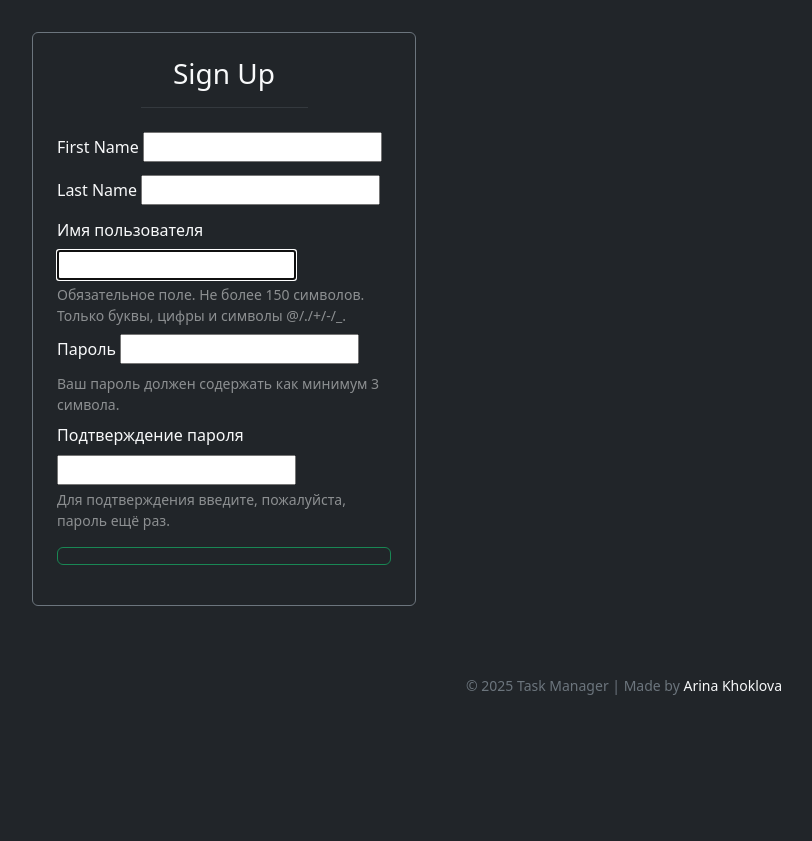
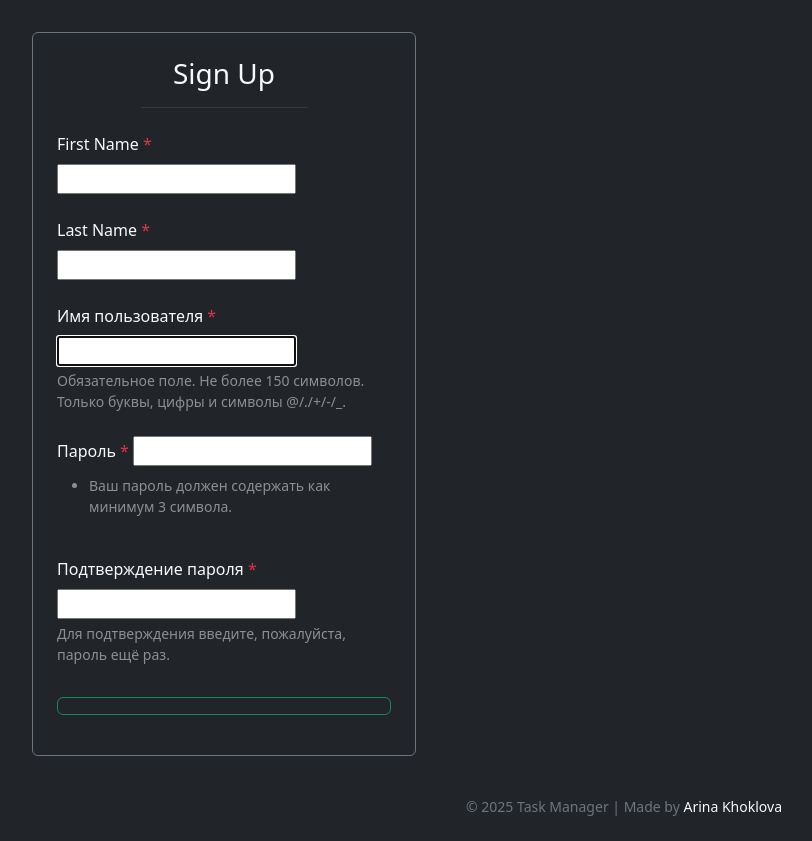
Before and after one commit to nyanyapushkina/python-project-52, a Django app: page /users/create/ in a window 1280 px wide. Shown: the part 80-921 px from the top of the page, without its empty margins (416-1228 px from the left). Before the commit the page ends 775 px from the top, so only its background shows below. Run offline with Django 4.2, Linux system fonts and the light colour scheme; some libraries are stand-ins or nearby versions.

Commit message:
Add form_field

```diff
--- a/task_manager/templates/includes/form_field.html
+++ b/task_manager/templates/includes/form_field.html
@@ -1,15 +1,20 @@
 {% load i18n %}
 
-<div class="col-12">
-  <label for="{{ field.id_for_label }}" class="form-label">
+<div class="col-12 mb-3">
+  <div class="form-group{% if field.errors %} is-invalid{% endif %}">
+    <label for="{{ field.id_for_label }}" class="form-label text-light">
       {{ field.label }}
+      {% if field.field.required %}<span class="text-danger">*</span>{% endif %}
     </label>
+
     {{ field }}
+
     {% if field.help_text %}
-    <div class="form-text text-light text-opacity-50">
-      {{ field.help_text|striptags }}
+    <div class="form-text text-light text-opacity-50 mt-1">
+      {{ field.help_text }}
     </div>
     {% endif %}
+
     {% if field.errors %}
     <div class="invalid-feedback d-block">
       {% for error in field.errors %}
@@ -18,3 +23,4 @@
     </div>
     {% endif %}
   </div>
+</div>
```
Lines whose indentation alone changed are shown as unchanged.
